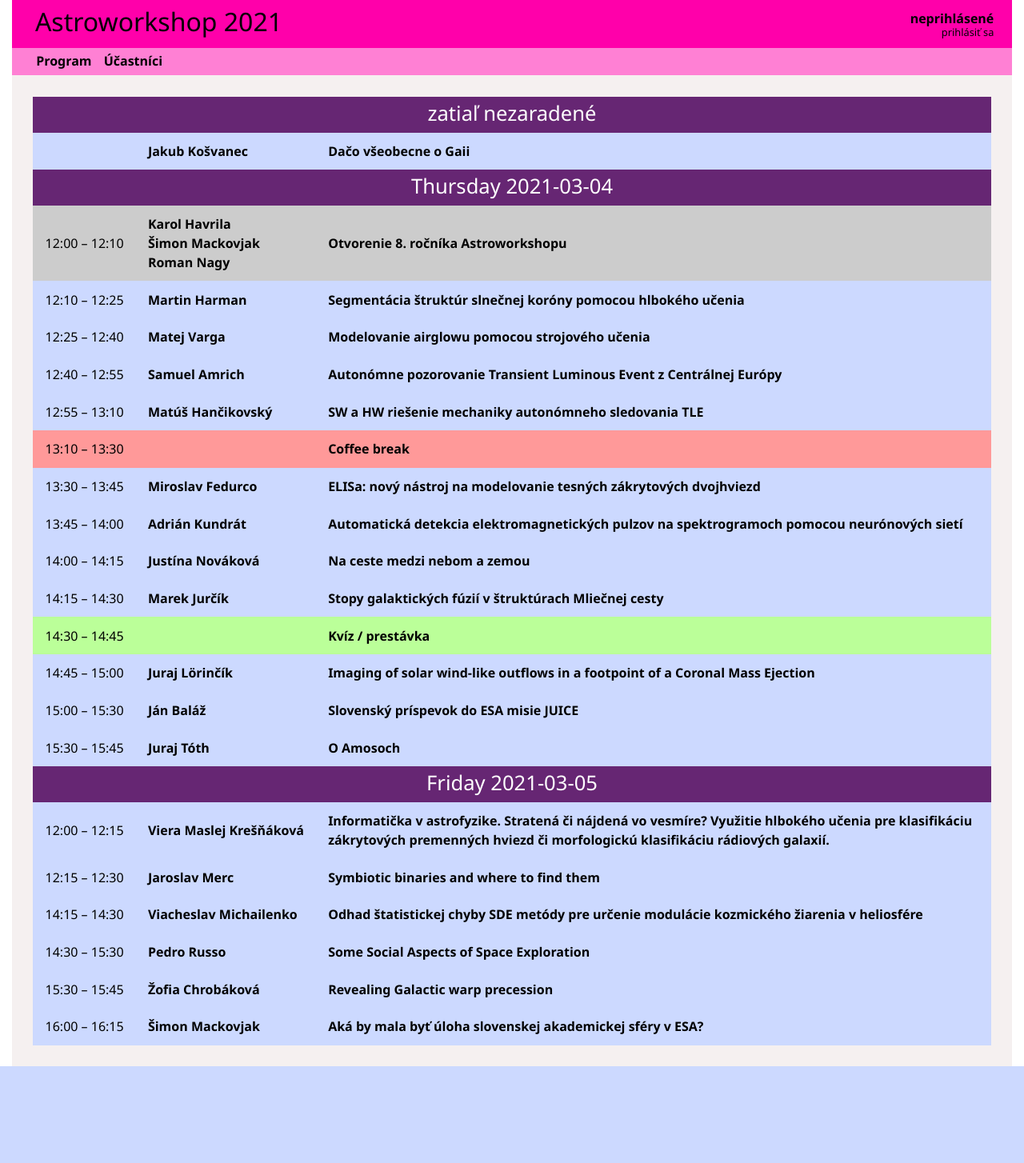
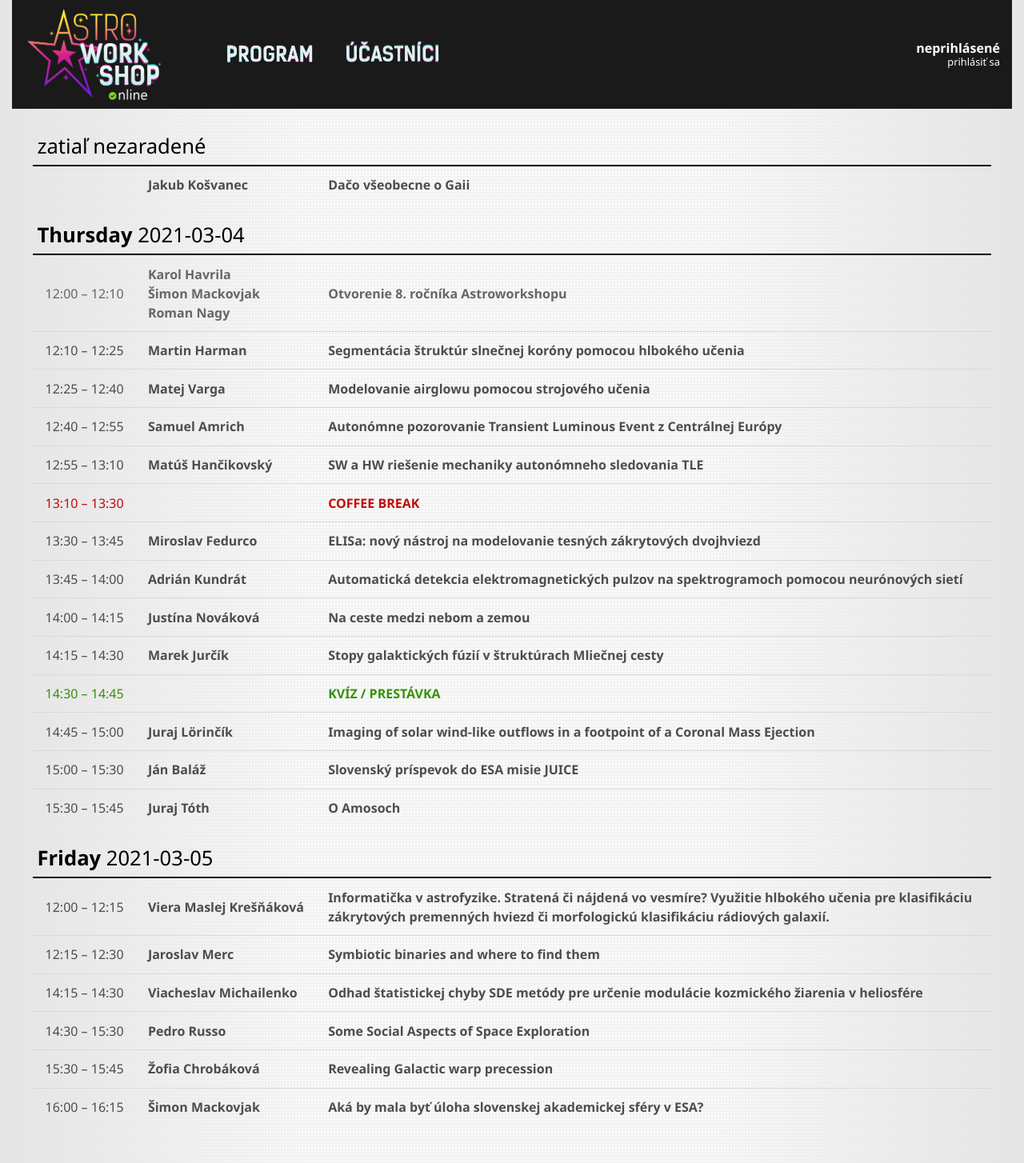
Before and after one commit to sesquideus/astroworkshop, a Django app: page / in a window 1280 px wide. Shown: the whole page at 80% size. Before the commit the page ends 1333 px from the top, so only its background shows below. Run offline with Django 3.2, Linux system fonts and the light colour scheme; data comes from the database, SQL or seed files in the repository; both versions use the stored data as it was after the commit.

Commit message:
CSS by Dada

```diff
--- a/core/admin.py
+++ b/core/admin.py
@@ -14,6 +14,7 @@ class InstitudeAdmin(admin.ModelAdmin):
 
 class AffiliationInline(admin.TabularInline):
     model = core.models.Affiliation
+    extra = 1
 
 
 @admin.register(core.models.Participant)
@@ -57,6 +58,7 @@ class SlotAdmin(admin.ModelAdmin):
 class SlotInline(admin.TabularInline):
     model = core.models.Slot
     fields = ('start', 'duration', 'title', 'abstract', 'person', 'category')
+    extra = 3
 
     formfield_overrides = {
         models.CharField: {
--- a/core/models/participant.py
+++ b/core/models/participant.py
@@ -13,7 +13,7 @@ class Participant(AbstractUser):
     participations = models.ManyToManyField(
         'Event',
         through='Participation',
-        through_fields=('person', 'event'),
+        related_name = 'participants'
     )
     about = models.TextField(blank=True)
 
--- a/core/models/participation.py
+++ b/core/models/participation.py
@@ -2,8 +2,8 @@ from django.db import models
 
 
 class Participation(models.Model):
-    person = models.ForeignKey('Participant', on_delete=models.CASCADE, related_name='participants')
-    event = models.ForeignKey('Event', on_delete=models.CASCADE, related_name='attended_events')
+    person = models.ForeignKey('Participant', on_delete=models.CASCADE, null=False)
+    event = models.ForeignKey('Event', on_delete=models.CASCADE, null=False)
     online = models.BooleanField(null=False, blank=False, default=False)
     organizer = models.BooleanField(null=False, blank=False, default=False)
 
--- a/core/templates/core/header.html
+++ b/core/templates/core/header.html
@@ -1,6 +1,22 @@
+{% load static %}
+
 <div class="header">
     <div class="title">
-        <h1>Astroworkshop 2021</h1>
+        <img src="{% static 'images/web_logo.png' %}" alt="Logo" class="logo" />
+    </div>
+    <div class="menu-strip">
+        <ul>
+            <li>
+                <a href="{% url 'programme' year=2021 %}">
+                    <img src="{% static 'images/menu_program_.png' %}" alt="Program" class="menu-item" id="menu-program" />
+                </a>
+            </li>
+            <li>
+                <a href="{% url 'participants' year=2021 %}">
+                    <img src="{% static 'images/menu_ucastnici_.png' %}" alt="Účastníci" class="menu-item" id="menu-participants" />
+                </a>
+            </li>
+        </ul>
     </div>
 
     <div class="login-status">
@@ -13,9 +29,3 @@
         {% endif %}
     </div>
 </div>
-<div class="menu">
-    <ul>
-        <li><a href="{% url 'programme' year=2021 %}">Program</a></li>
-        <li><a href="{% url 'participants' year=2021 %}">Účastníci</a></li>
-    </ul>
-</div>
--- a/core/templates/core/programme.html
+++ b/core/templates/core/programme.html
@@ -1,16 +1,19 @@
 {% extends 'core/base.html' %}
 {% load astro tz %}
 
-{% timezone "Europe/Moscow" %}
+{% timezone "Europe/Bratislava" %}
 {% block page %}
-    <table>
+    <table class="programme">
         {% regroup slots by date as slots_date %}
         {% for day, slots_day in slots_date %}
             <tr>
-                <th class="day" colspan="4">{{ day|date:"l Y-m-d"|default:"zatiaľ nezaradené" }}</th>
+                <th class="day" colspan="4">
+                    <span class="dow">{{ day|date:"l" }}</span>
+                    <span class="ymd">{{ day|date:"Y-m-d"|default:"zatiaľ nezaradené" }}
+                </th>
             </tr>
             {% for slot in slots_day %}
-                <tr class="category-{{ slot.category }}">
+                <tr class="category-{{ slot.category }}{% if forloop.last %} last{% endif %}">
                     <td class="time">
                         {{ slot.start|timezone:"Europe/Bratislava"|time:"H:i" }}
                         {% if slot.start and slot.duration > 0 %}
--- a/core/templates/core/slot.html
+++ b/core/templates/core/slot.html
@@ -13,7 +13,7 @@
             {% else %}
                 {% regroup slot.people by affiliation as affiliated %}
                 {% for aff, person in affiliated %}
-                {{ aff }}                    abc
+                    {{ aff|default:"" }}
                 {% endfor %}
             {% endif %}
         </span>
--- a/static/css/main.css
+++ b/static/css/main.css
@@ -2,6 +2,7 @@ html {
     width: 100%;
     font-family: "Segoe UI", "Verdana", sans-serif;
     padding: 0px;
+    background-color: hsl(0, 0%, 90%);
 }
 
 body {
@@ -10,40 +11,40 @@ body {
 }
 
 div.header {
-    height: 16mm;
+    position: relative;
+    height: 36mm;
     padding: 3mm 5mm;
-    background-color: hsl(320, 100%, 50%);
+    background-color: hsl(0, 0%, 10%);
+    color: white;
 }
 
 div.header div.title {
     display: inline-block;
-    float: left;
-    width: 30%;
 }
 
-div.header h1 {
-    margin: 0px 10px;
-    white-space: nowrap;
+div.header img.logo {
+    height: 30mm;
 }
 
 div.header a, div.menu a {
     text-decoration: none;
     font-weight: bold;
     font-size: 100%;
-    color: black;
+    color: white;
 }
 
 div.header a:visited {
-    color: black;
+    color: white;
 }
 
 div.header div.login-status {
-    display: block;
-    float: right;
+    position: absolute;
+    top: 50%;
+    transform: translateY(-50%);
+    right: 0%;
     text-align: right;
-    width: 10%;
-    min-width: 200px;
-    padding: 1mm;
+    min-width: 20mm;
+    padding: 4mm;
 }
 
 div.header div.login-status a {
@@ -57,39 +58,49 @@ div.header div.login-status a.username {
     font-size: 100%;
 }
 
-div.menu {
-    width: 100%;
+div.menu-strip {
     height: 9mm;
-    background-color: hsl(320, 100%, 75%);
 }
 
-
-div.menu ul {
+div.menu-strip ul {
     display: block;
-    padding: 2mm 6mm;
-    height: 100%;
+    position: absolute;
+    width: 50%;
+    height: auto;
+    left: 18%;
+    top: 50%;
+    padding: 4mm 6mm;
+    transform: translateY(-50%);
     list-style-type: none;
     list-style-position: outside;
 }
 
-div.menu ul li {
+div.menu-strip ul li {
     display: block;
+    height: 100%;
     width: auto;
-    height: 100%;
     float: left;
-    padding: 0mm 2mm;
-    vertical-align: baseline;
+    padding: 0mm 5mm;
+}
+
+div.menu-strip img.menu-item {
+    height: 8mm;
 }
 
 
 div.entire {
     margin: auto;
     max-width: 1250px;
-    background-color: hsl(0, 20%, 95%);
+    background-size: 4px 4px;
+    background-color: white;
+    background-image:
+       linear-gradient(to right, hsl(0, 0%, 95%) 1px, transparent 3px),
+       linear-gradient(to bottom, hsl(0, 0%, 95%) 1px, transparent 3px);
 }
 
 div.page {
     padding: 7mm;
+    background-image: linear-gradient(to right, hsla(0, 0%, 90%, 100%) 0%, hsla(0, 0%, 90%, 0%) 30%, hsla(0, 0%, 90%, 0%) 70%, hsla(0, 0%, 90%, 100%) 100%);
 }
 
 h1 {
@@ -139,20 +150,31 @@ p {
 
 table {
     width: 100%;
-    background-color: hsl(0, 50%, 90%);
     border: 0px;
 }
 
 table th.day {
+    text-align: left;
     font-size: 160%;
-    background-color: hsl(290, 50%, 30%);
-    color: white;
-    padding: 8px 0px 11px;
-    border: 0px;
+    color: black;
+    padding: 8px 5px 11px;
+    border-bottom: 2px solid hsl(0, 0%, 0%);
+}
+
+table span.dow {
+    font-weight: 600;
 }
 
 table tr {
     padding: 0px 0px;
+}
+
+table.programme tr {
+    border-bottom: 1px solid hsl(0, 0%, 85%);
+}
+
+table tr.last {
+    border-bottom: 20px solid hsla(0, 0%, 0%, 0%);
 }
 
 table td {
@@ -165,32 +187,34 @@ table td.time, table td.person {
     white-space: nowrap;
 }
 
-table td.title {
-    width: 10000px;
-}
-
 table td a, table td a:visited {
     font-weight: 600;
     text-decoration: none;
-    color: black;
+    color: inherit;
 }
 
 table tr.category-O {
-    background-color: hsl(240, 0%, 80%);
+    color: hsl(240, 0%, 40%);
 }
 
 table tr.category-M {
-    background-color: hsl(0, 100%, 80%);
+    color: hsl(0, 90%, 40%);
+    text-transform: uppercase;
 }
 
 table tr.category-T {
-    background-color: hsl(225, 100%, 90%);
+    color: hsl(225, 0%, 30%);
 }
 
 table tr.category-W {
-    background-color: hsl(100, 100%, 80%);
+    color: hsl(100, 90%, 30%);
+    text-transform: uppercase;
 }
 
 abbr {
     text-decoration: none;
 }
+
+div.page {
+    line-height: 150%;
+}
```
Also changed, not shown: core/templates/core/participant.html (+13 -0 lines), db.sqlite3, static/images/menu_program_.png (added), static/images/menu_ucastnici_.png (added), static/images/web_logo.png (added), static/images/web_trojuholnicek.png (added).
